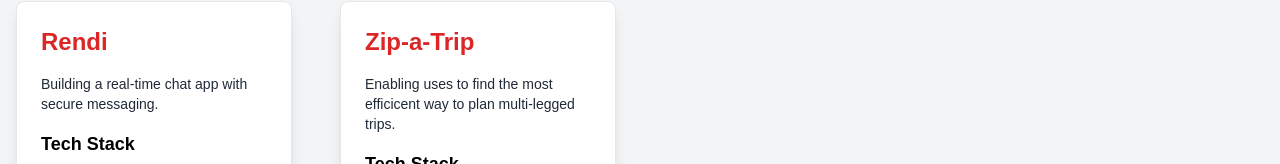
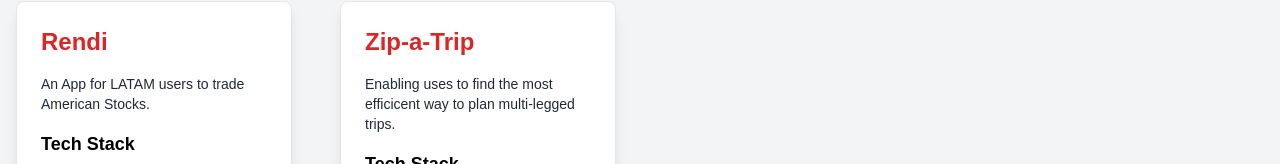
Before and after one commit to JuanJFreydell/app-labs-nu, a Next.js app: page /teams in a window 1280 px wide. Shown: the part 175-339 px from the top of the page. Built offline with nearby package versions, Linux system fonts and the light colour scheme.

Commit message:
updating the rendi description

```diff
--- a/app/(variables)/teams.ts
+++ b/app/(variables)/teams.ts
@@ -1,7 +1,7 @@
 export const teams = [
   {
     name: "Rendi",
-    projectDescription: "Building a real-time chat app with secure messaging.",
+    projectDescription: "An App for LATAM users to trade American Stocks.",
     stack: ["React", "Node.js", "Socket.IO", "MongoDB"],
     presentationDate: "2025-02-15",
     members: [
```
